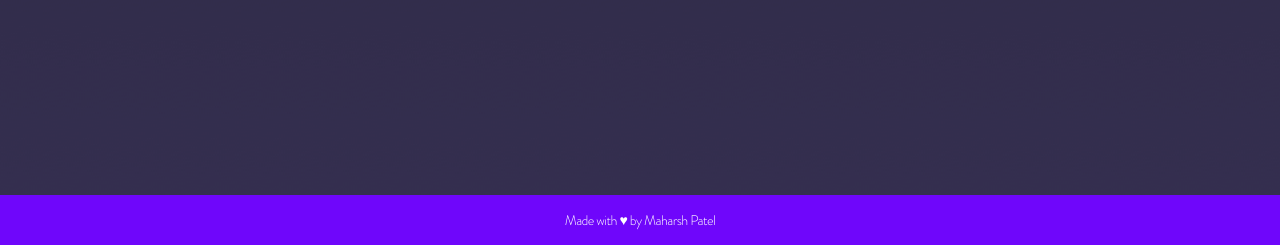
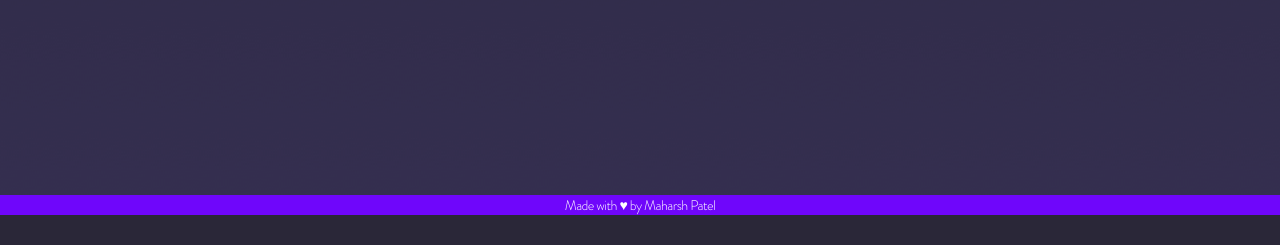
Before and after one commit to maharshmellow/trakr, a Django app: page / in a window 1280 px wide. Shown: the part 1585-1830 px from the top of the page. After the commit the page ends 1800 px from the top, so only its background shows below. Run offline with Django 3.2, Linux system fonts and the light colour scheme; some libraries are stand-ins or nearby versions.

Commit message:
testing new footer

```diff
--- a/trakr/static/trakr/css/styles.css
+++ b/trakr/static/trakr/css/styles.css
@@ -140,19 +140,20 @@ body{
 }
 
 #footerbar{
-    padding-bottom: 50px;
-    height: 50px;
+    /*padding-bottom: 50px;*/
+    /*height: 50px;*/
     width:100%;
     margin: 0;
     background-color: #6F06FB;
+    color: white;
+    font-family: "BG";
+    font-weight: 100;
+    letter-spacing: -0.55px;
 }
 .footerbarItem{
     padding-top: 15px;
     padding-bottom: 15px;
-    color: white;
-    font-family: "BG";
-    font-weight: 100;
-    letter-spacing: -0.55px;
+
 
 }
 .img-center {
--- a/trakr/templates/trakr/mainpage.html
+++ b/trakr/templates/trakr/mainpage.html
@@ -94,8 +94,8 @@
 
         </div>
 
-        <div id="footerbar" class="row">
-            <div class="col-xs-12 text-center footerbarItem">Made with &hearts; by Maharsh Patel</div>
+        <div class="row">
+            <div id="footerbar" class="col-xs-12 text-center">Made with &hearts; by Maharsh Patel</div>
         </div>
     </div>
 
```
